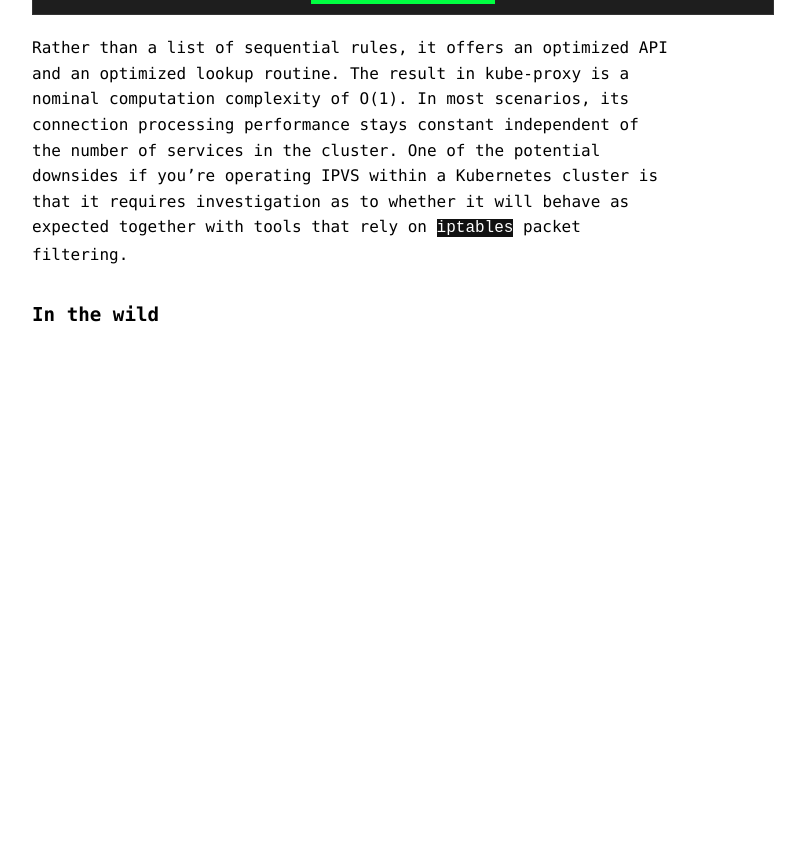
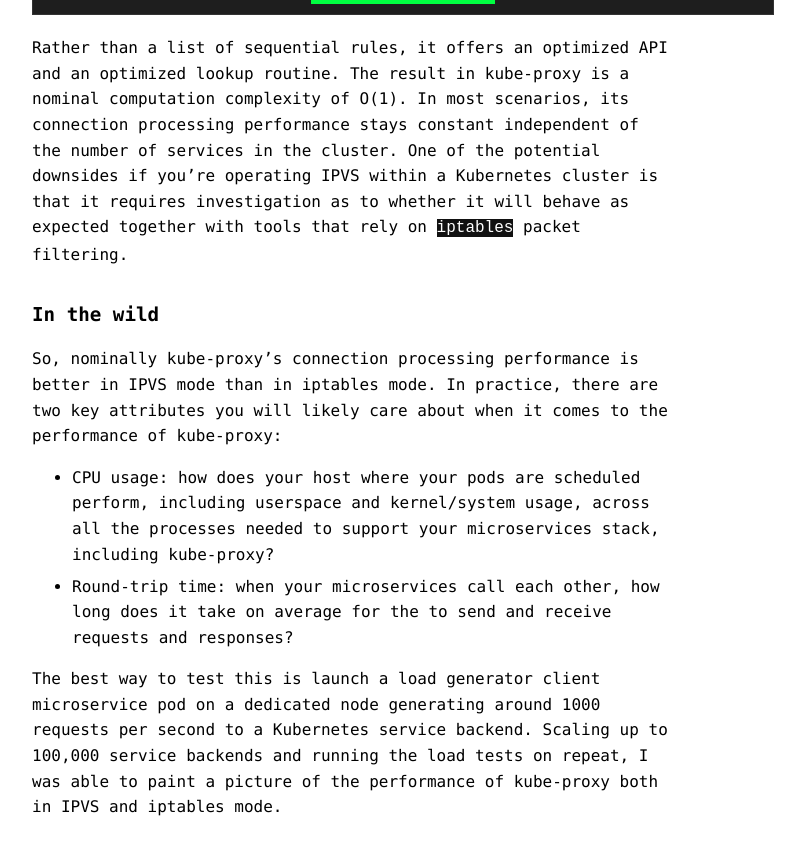
Before and after one commit to pcnoic/christos.id, a Jekyll site: the page built from _posts/2025-01-12-ipvs-and-iptables.md, in a window 1280 px wide and 900 px high, scrolled down 3001 px. Shown: the top 855 px of the window, without its empty margins (288-1093 px from the left). Built offline with Jekyll 4.4.1, drawn with Linux system fonts in a browser that asks for light colours; before the commit the page ends 3411 px from its top, so only the background shows below that.

Commit message:
some more progress

```diff
--- a/_posts/2025-01-12-ipvs-and-iptables.md
+++ b/_posts/2025-01-12-ipvs-and-iptables.md
@@ -390,3 +390,10 @@ When a packet is received at the interface where a virtual service (VIP:port) is
 Rather than a list of sequential rules, it offers an optimized API and an optimized lookup routine. The result in kube-proxy is a nominal computation complexity of O(1). In most scenarios, its connection processing performance stays constant independent of the number of services in the cluster. One of the potential downsides if you're operating IPVS within a Kubernetes cluster is that it requires investigation as to whether it will behave as expected together with tools that rely on `iptables` packet filtering.
 
 ### In the wild
+
+So, nominally kube-proxy's connection processing performance is better in IPVS mode than in iptables mode. In practice, there are two key attributes you will likely care about when it comes to the performance of kube-proxy:
+
+- CPU usage: how does your host where your pods are scheduled perform, including userspace and kernel/system usage, across all the processes needed to support your microservices stack, including kube-proxy?
+- Round-trip time: when your microservices call each other, how long does it take on average for the to send and receive requests and responses?
+
+The best way to test this is launch a load generator client microservice pod on a dedicated node generating around 1000 requests per second to a Kubernetes service backend. Scaling up to 100,000 service backends and running the load tests on repeat, I was able to paint a picture of the performance of kube-proxy both in IPVS and iptables mode.
```
